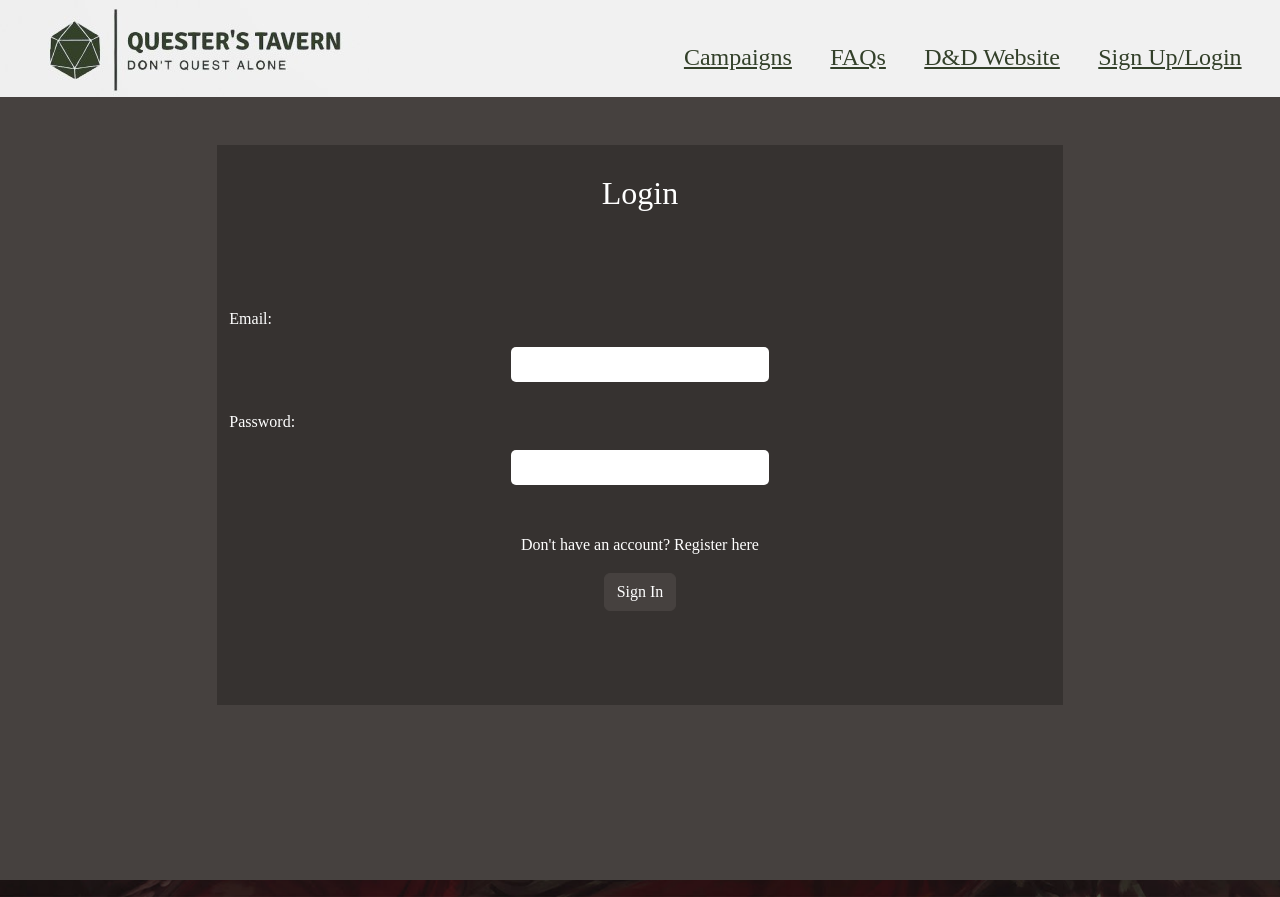
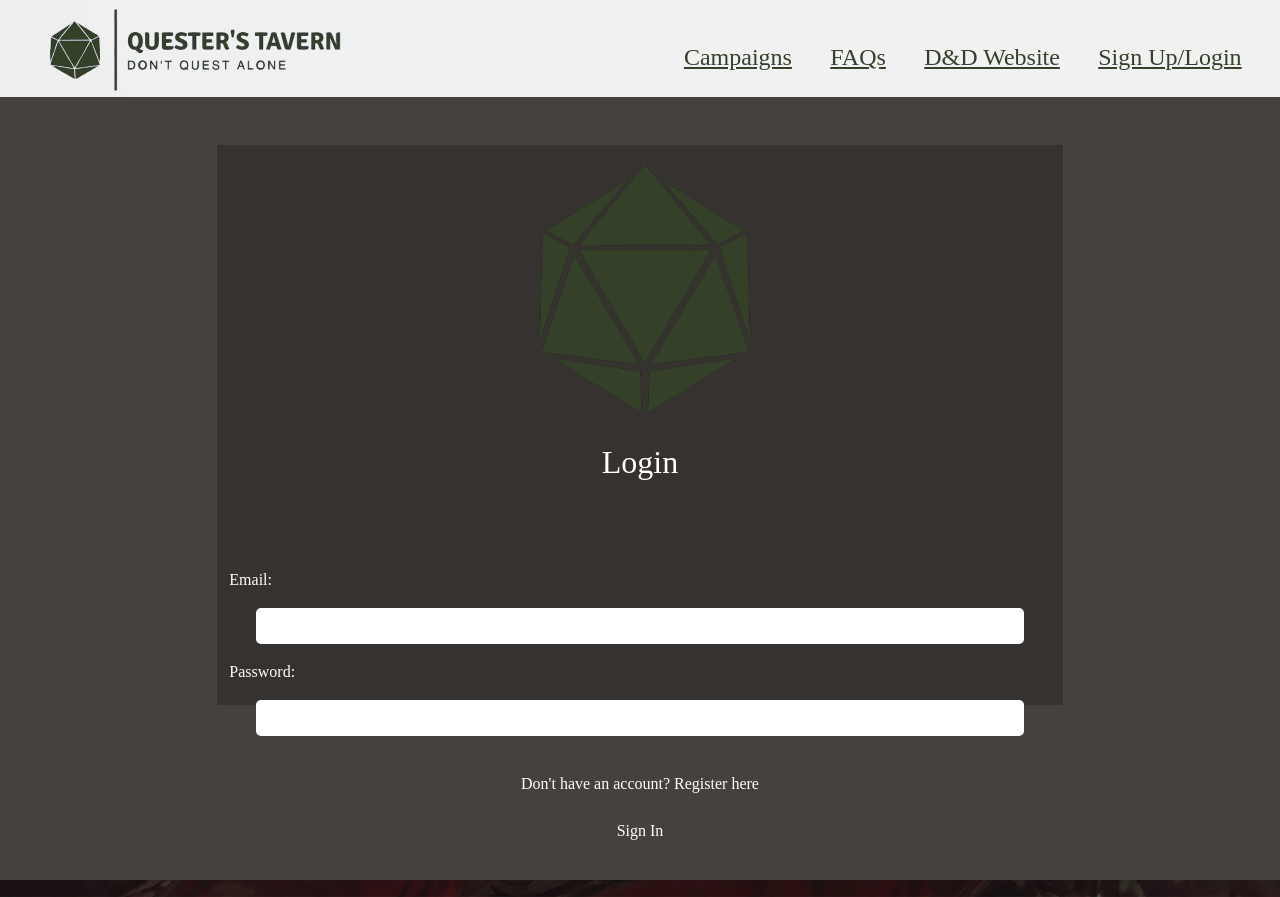
Before and after one commit to MJGowan/questers.tavern, a React (Create React App) app: page /Login in a window 1280 px wide. Built offline with nearby package versions, Linux system fonts and the light colour scheme; a web font is replaced by a local one.

Commit message:
End of day 4:37PM

```diff
--- a/src/Components/Login/Login.css
+++ b/src/Components/Login/Login.css
@@ -30,8 +30,13 @@
 }
 
 .input{
-    height: 150%;
-    width: 60vw;
+    height: 150% !important;
+    width: 60vw !important;
+}
+
+.logo{
+    width: 40%;
+    padding-left: 40px;
 }
 
 /* DESKTOP */
--- a/src/Components/Login/Login.tsx
+++ b/src/Components/Login/Login.tsx
@@ -4,7 +4,7 @@ import { Container, Row, Col, Button } from 'react-bootstrap';
 import bg from '../../Assets/LoginBg.png';
 
 export default function Login() {
-
+  const logo = require('../../Assets/unnamed-removebg-preview.png');
   return (
     <div className='doubleFont white'>
       <img src={bg} className='bgImg'/>
@@ -15,7 +15,13 @@ export default function Login() {
           <Container className='shadowBox'>
             <Row>
               <Col>
-                <p className='title mt-4 mb-4'>Login</p>
+                <div className='d-flex justify-content-center'>
+{/* Put logo outside of shadowBox and make shadowBox smaller, make input bars smaller, change width of shadowBox */}
+              <img src={logo} className='logo'></img>
+                </div>
+                <div className='d-flex justify-content-center'>
+                <p className='title mt-1'>Login</p>
+                </div>
               </Col>
             </Row>
             <Row className='mb-4'>
```
Also changed, not shown: src/Assets/unnamed-removebg-preview.png (added).
